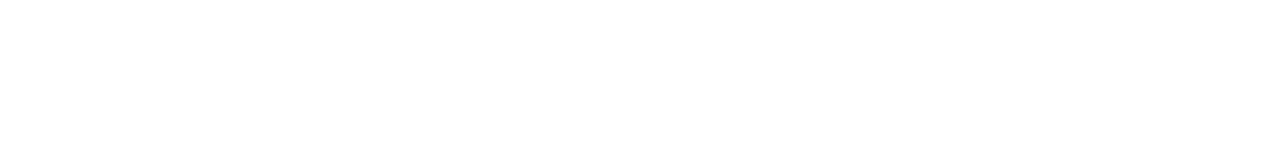
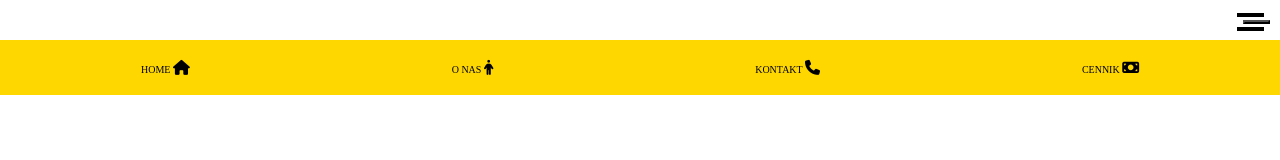
Before and after one commit to VDrozen/Webside, a plain HTML site: page index.html in a window 1280 px wide. Drawn offline with Linux system fonts and the light colour scheme.

Commit message:
create a button

```diff
--- a/index.html
+++ b/index.html
@@ -10,7 +10,23 @@
 </head>
 
 <body>
-    <nav></nav>
+    <nav class="nav__project">
+            <div class="background__image">
+
+
+                <div class="burger__button">
+                    <button class="burger__button__spin" > </button>
+                </div>
+
+                <div class="navigation_no_phone">
+
+                    <a class='navigation_no_phone__nav__link' href="">Home <i class="fa-solid fa-house"></i></a>
+                    <a class='navigation_no_phone__nav__link' href="">O nas <i class="fa-solid fa-person"></i></a>
+                    <a class="navigation_no_phone__nav__link" href=""> Kontakt <i class="fa-solid fa-phone"></i></a>
+                    <a class="navigation_no_phone__nav__link" href="">Cennik <i class="fa-solid fa-money-bill"></i></a>
+                </div>
+            </div>
+    </nav>
     <header></header>
     <main></main>
     <footer></footer>
--- a/sass/style.scss
+++ b/sass/style.scss
@@ -1,5 +1,78 @@
-*,::before,::after{
-    box-sizing: border-box;
-    margin: 0;
-    padding: 0;
+*,
+::before,
+::after {
+	box-sizing: border-box;
+	margin: 0;
+	padding: 0;
 }
+
+html {
+	font-size: 62.5%;
+	// do em i rem tak żeby to było 10px
+	scroll-behavior: smooth;
+}
+
+.wrapper {
+	margin: 0 auto;
+	max-width: 120em;
+	width: 100%;
+}
+
+.burger__button {
+	position: relative;
+	display: flex;
+	justify-content: flex-end;
+	padding: 20px 10px;
+	text-decoration: none;
+	color: black;
+    cursor: pointer;
+
+	&__spin {
+		position: absolute;
+		height: 0.3em;
+		width: 2em;
+		background-color: black;
+	}
+
+	&__spin::before {
+        content: '';
+		position: absolute;
+        bottom: -0.7em;
+        right: 0.3em;
+		height: 0.3em;
+		width: 2em;
+		background-color: black;
+
+	}
+
+    &__spin::after{
+        content: '';
+        position: absolute;
+        top: -0.7em;
+        right: 0.3em;
+        height: 0.3em;
+        width: 2em;
+        background-color: black;
+    }
+}
+
+.nav__project {
+	position: relative;
+	// 	background-color: aqua;
+	// }
+}
+.navigation_no_phone {
+	display: flex;
+	justify-content: space-around;
+	padding: 20px 10px;
+	background-color: gold;
+	&__nav__link {
+		text-decoration: none;
+		text-transform: uppercase;
+		color: black;
+		font-weight: 500;
+		.fa-solid {
+			font-size: 1.5em;
+		}
+	}
+}
```
Also changed, not shown: css/style.css, img/beauty-salon-3312522_1280.png (added), img/wroclaw-7550927_1280.jpg (added), sass/animation.scss (added), 1 other file.
